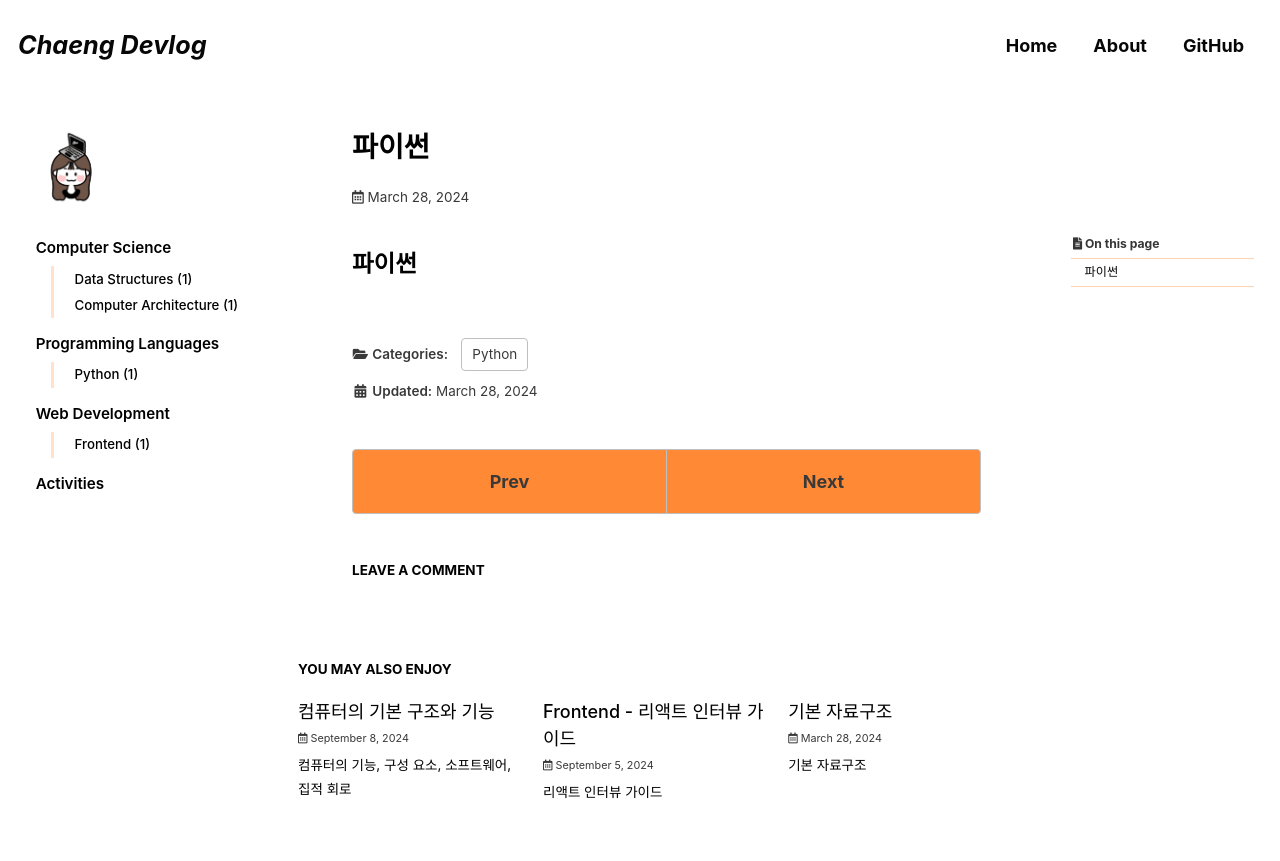
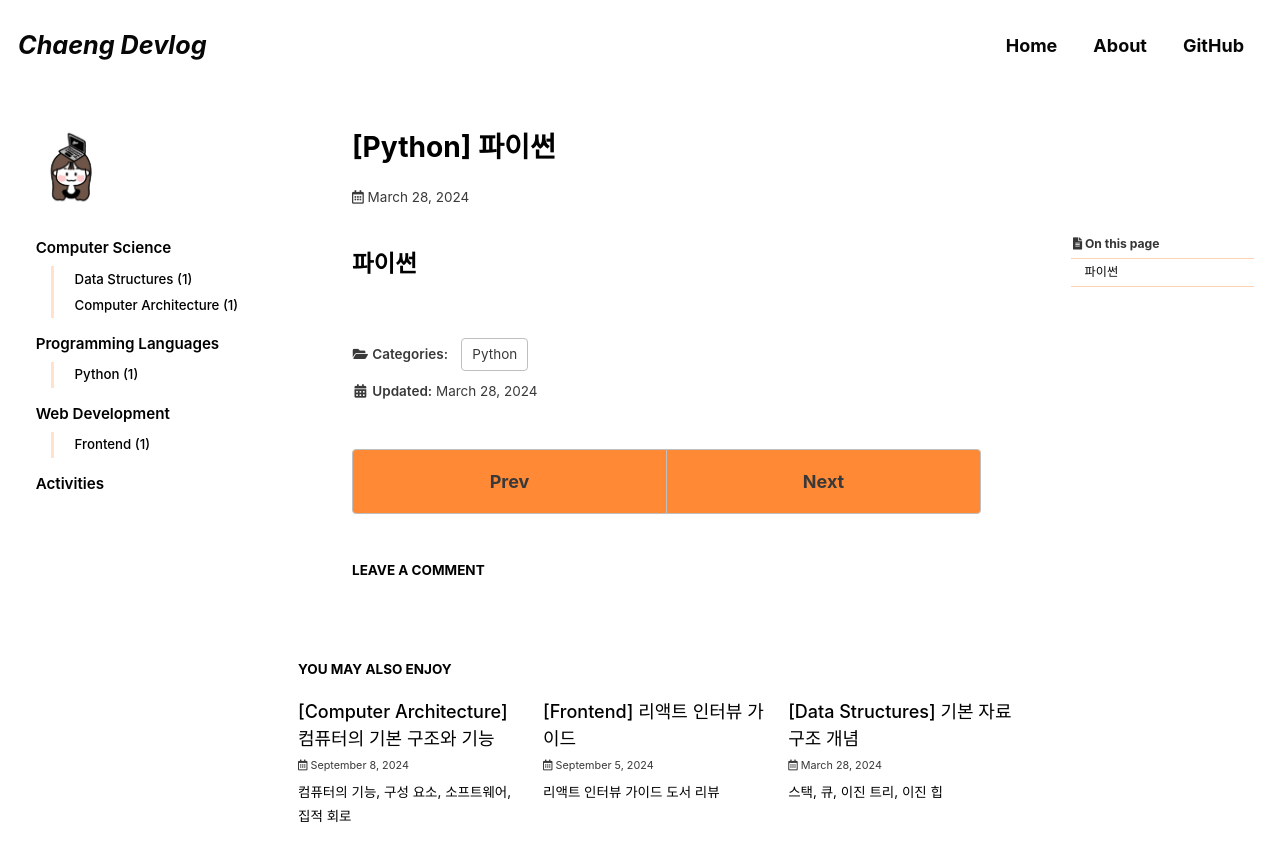
Before and after one commit to cchaeyoung/cchaeyoung.github.io, a Jekyll site: the page built from _posts/2024-09-06-python.md, in a window 1280 px wide and 900 px high. Shown: the top 861 px of the window. Built offline with Jekyll 4.4.1, drawn with Linux system fonts in a browser that asks for light colours; cached includes are drawn as plain includes; some web fonts are replaced; comment, search, counter and statistics services are not loaded.

Commit message:
docs: Update titles, excerpts, and rename file

```diff
--- a/_posts/2022-07-24-categories-post-name-here.md
+++ b/_posts/2022-07-24-data-structures-basics.md
@@ -1,6 +1,6 @@
 ---
-title: "기본 자료구조"
-excerpt: "기본 자료구조"
+title: "[Data Structures] 기본 자료구조 개념"
+excerpt: "스택, 큐, 이진 트리, 이진 힙"
 
 categories:
   - Data Structures
--- a/_posts/2024-09-06-python.md
+++ b/_posts/2024-09-06-python.md
@@ -1,6 +1,6 @@
 ---
-title: "파이썬"
-excerpt: "파이썬"
+title: "[Python] 파이썬"
+excerpt: "test"
 
 categories:
   - Python
--- a/_posts/2024-09-06-react-interview-guide.md
+++ b/_posts/2024-09-06-react-interview-guide.md
@@ -1,6 +1,6 @@
 ---
-title: "Frontend - 리액트 인터뷰 가이드"
-excerpt: "리액트 인터뷰 가이드"
+title: "[Frontend] 리액트 인터뷰 가이드"
+excerpt: "리액트 인터뷰 가이드 도서 리뷰"
 
 categories:
   - Frontend
--- a/_posts/2024-09-08-basic-structure-and-functions.md
+++ b/_posts/2024-09-08-basic-structure-and-functions.md
@@ -1,5 +1,5 @@
 ---
-title: "컴퓨터의 기본 구조와 기능"
+title: "[Computer Architecture] 컴퓨터의 기본 구조와 기능"
 excerpt: "컴퓨터의 기능, 구성 요소, 소프트웨어, 집적 회로"
 
 categories:
```
